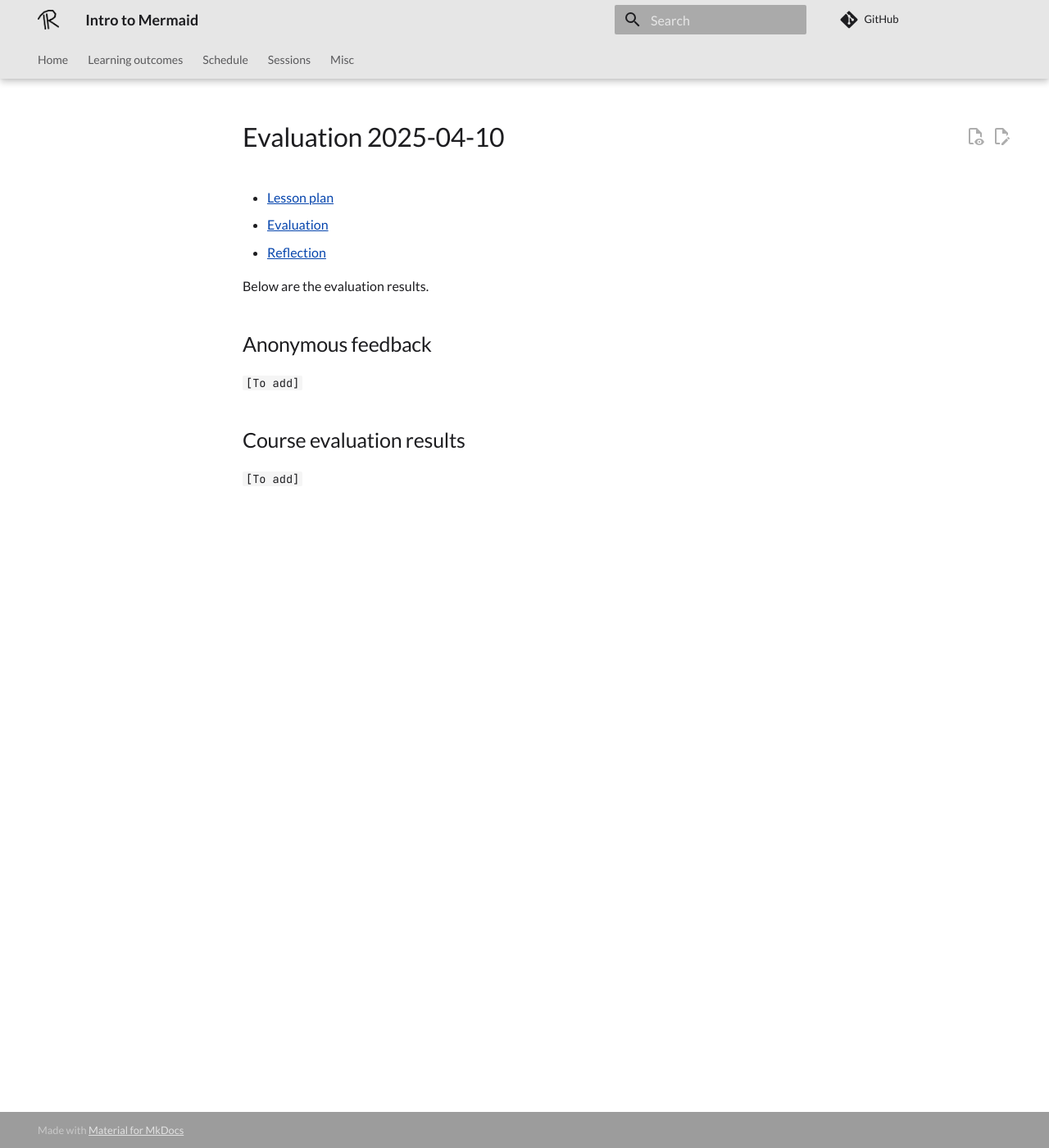
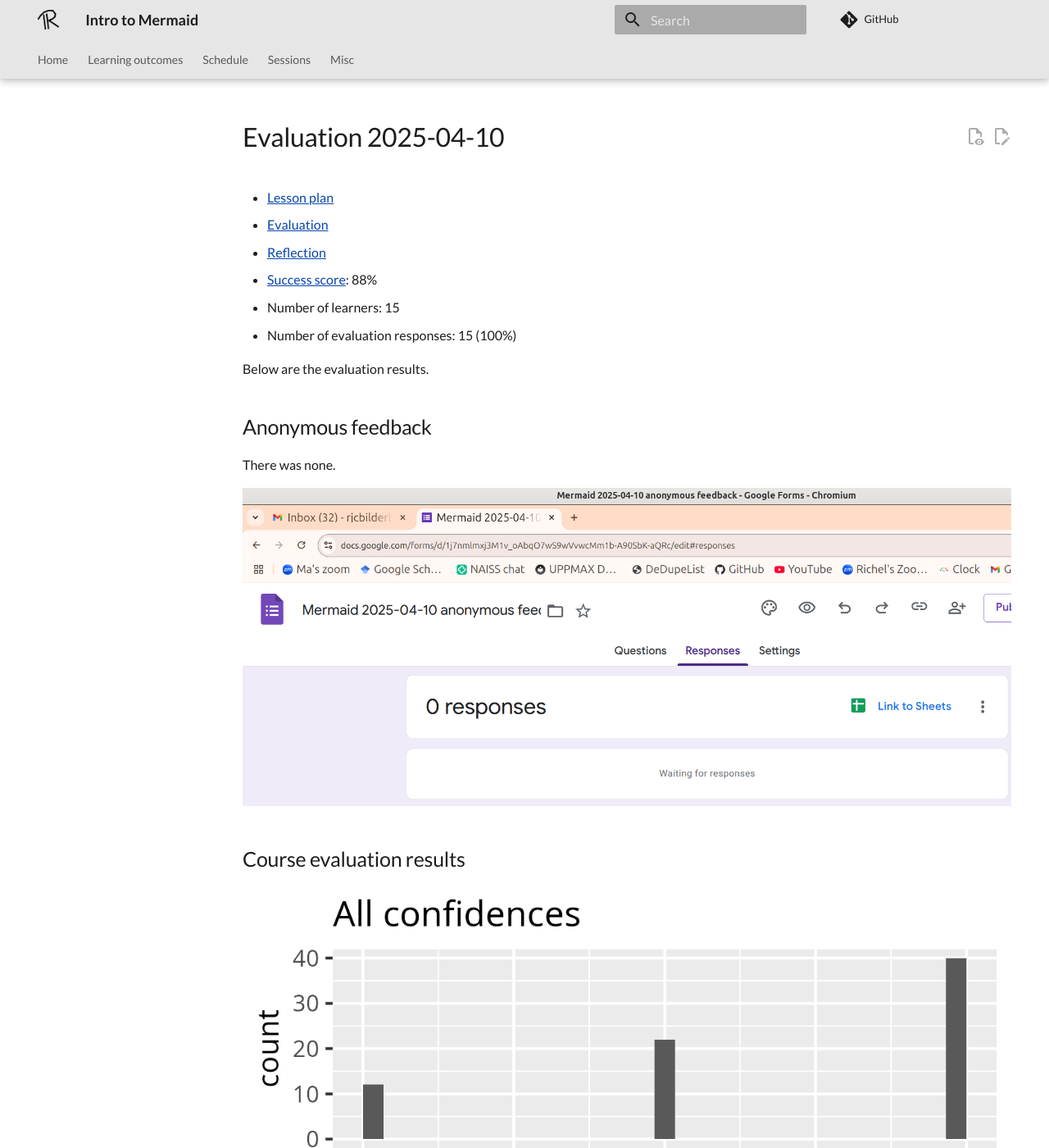
Before and after one commit to richelbilderbeek/lesson_mermaid, an MkDocs documentation site: the page built from docs/evaluations/20250410/README.md, in a window 1280 px wide and 1400 px high. Shown: the whole window at 82% size. Built offline with MkDocs 1.6.1 and Material for MkDocs 9.7.7, drawn with Linux system fonts in a browser that asks for light colours; comment, search, counter and statistics services are not loaded.

Commit message:
Add analysis

```diff
--- a/docs/evaluations/20250410/README.md
+++ b/docs/evaluations/20250410/README.md
@@ -3,13 +3,22 @@
 - [Lesson plan](../../lesson_plans/20250410/README.md)
 - [Evaluation](../../evaluations/20250410/README.md)
 - [Reflection](../../reflections/20250410/README.md)
+- [Success score](success_score.txt): 88%
+- Number of learners: 15
+- Number of evaluation responses: 15 (100%)
 
 Below are the evaluation results.
 
 ## Anonymous feedback
 
-`[To add]`
+There was none.
+
+![There was no anonymous feedback](anonymous_feedback.png)
 
 ## Course evaluation results
 
-`[To add]`
+![All confidences](all_confidences.png))
+
+![Average confidence per question](average_confidences_per_question.png)
+
+![Confidences per question](confidences_per_question.png)
--- /dev/null
+++ b/docs/evaluations/20250410/average_confidences.csv
@@ -0,0 +1,6 @@
+question,mean
+I can create a flowchart in the Mermaid live editor,4.357142857142857
+I can create a mindmap in the Mermaid live editor,4.466666666666667
+I can publish a Mermaid diagram on GitHub,4.2
+I can tell what Mermaid is,4.666666666666667
+I can tell when to use Mermaid,4.2
--- /dev/null
+++ b/docs/evaluations/20250410/success_score.txt
@@ -0,0 +1 @@
+0.875675675675676
```
Also changed, not shown: docs/evaluations/20250410/all_confidences.png (added), docs/evaluations/20250410/average_confidences_per_question.png (added), docs/evaluations/20250410/confidences_per_question.png (added), 1 other file.
